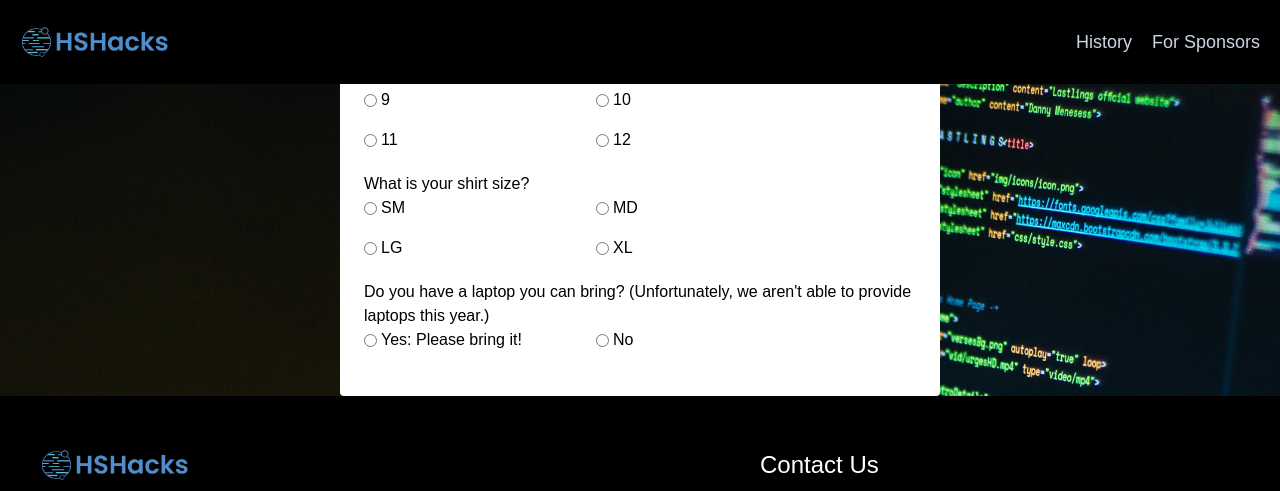
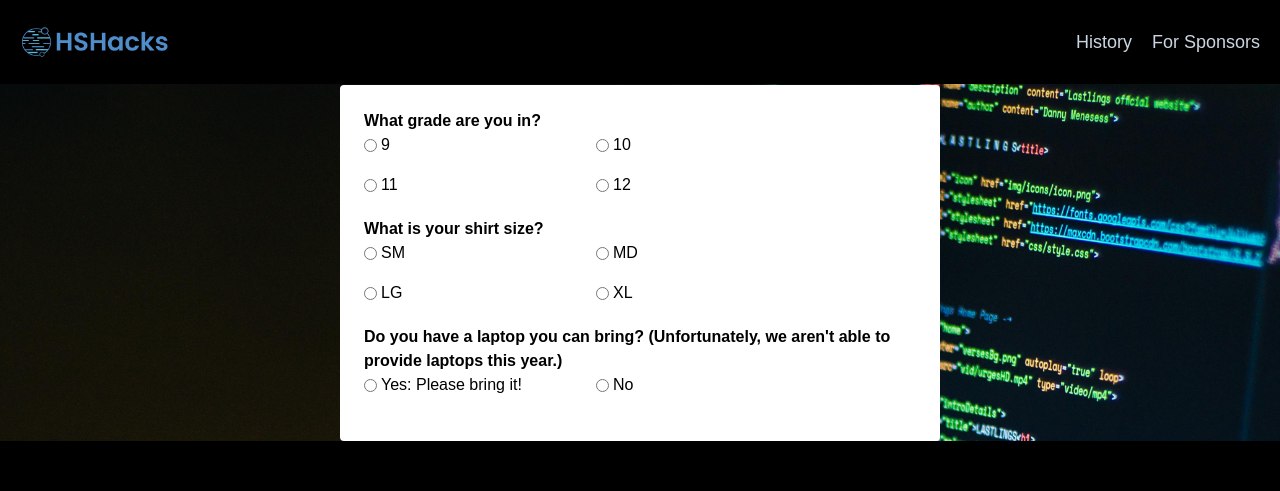
Before and after one commit to jpodgorni/hshacks-signup-form, a Next.js app: page / in a window 1280 px wide. Shown: the top 491 px of the page. Built offline with nearby package versions, Linux system fonts and the light colour scheme.

Commit message:
Changed and added everything that was asked, except getting the data back

```diff
--- /dev/null
+++ b/pages/Register/Register.tsx
@@ -0,0 +1,17 @@
+import RadioComponent from "../components/RadioComponent/RadioComponent";
+import React from "react";
+
+const Register = () => {
+
+  return(
+  <div className="flex items-center justify-center bg-none">
+    <div className="bg-white inline-block rounded w-[600px] p-6 mt-[85px]">
+      <RadioComponent question={"What grade are you in?"} name={"grade"} listOfNames={["9","10","11", "12"]}/>
+      <RadioComponent question={"What is your shirt size?"} name={"shirtSize"} listOfNames={["SM","MD","LG", "XL"]}/>
+      <RadioComponent question={"Do you have a laptop you can bring?\n(Unfortunately, we aren't able to provide laptops this year.)"} name={"laptop"} listOfNames={["Yes: Please bring it!","No"]}/>
+    </div>
+  </div>
+  )
+
+}
+export default Register;
--- a/pages/components/RadioComponent/RadioComponent.tsx
+++ b/pages/components/RadioComponent/RadioComponent.tsx
@@ -1,4 +1,5 @@
 import React, { useState } from 'react';
+import { useEffect } from 'react';
 
 interface RadioComponentInterface {
   name: string;
@@ -13,9 +14,11 @@ const RadioComponent: React.FC<RadioComponentInterface> = ({
 }) => {
   const [boxChecked, setBoxChecked] = useState("");
 
+
+
   return (
     <div>
-      <p className="text-black">
+      <p className="text-black font-bold">
         {question}
       </p>
 
--- a/pages/index.tsx
+++ b/pages/index.tsx
@@ -1,9 +1,9 @@
 import Header from "./components/Header/Header";
 import Footer from "./components/Footer/Footer";
 import Head from 'next/head'
+import Register from "./Register/Register"
+import React from "react";
 
-import React from "react";
-import RadioComponent from "./components/RadioComponent/RadioComponent";
 
 
 
@@ -11,24 +11,15 @@ export default function Home() {
 
 
 
-
-
   return (
     <>
       <Head>
-        <title>Sign Up</title>
+        <title>Register</title>
       </Head>
 
-      <Header></Header>
-      <div className="flex items-center justify-center bg-none">
-        <div className="bg-white inline-block rounded w-[600px] p-6 mt-10">
-          <RadioComponent question={"What grade are you in?"} name={"grade"} listOfNames={["9","10","11", "12"]}></RadioComponent>
-          <RadioComponent question={"What is your shirt size?"} name={"shirtSize"} listOfNames={["SM","MD","LG", "XL"]}></RadioComponent>
-          <RadioComponent question={"Do you have a laptop you can bring?\n(Unfortunately, we aren't able to provide laptops this year.)"} name={"laptop"} listOfNames={["Yes: Please bring it!","No"]}></RadioComponent>
-        </div>
-      </div>
+      <Header/>
 
-
+      <Register/>
       <Footer/>
     </>
   );
```
